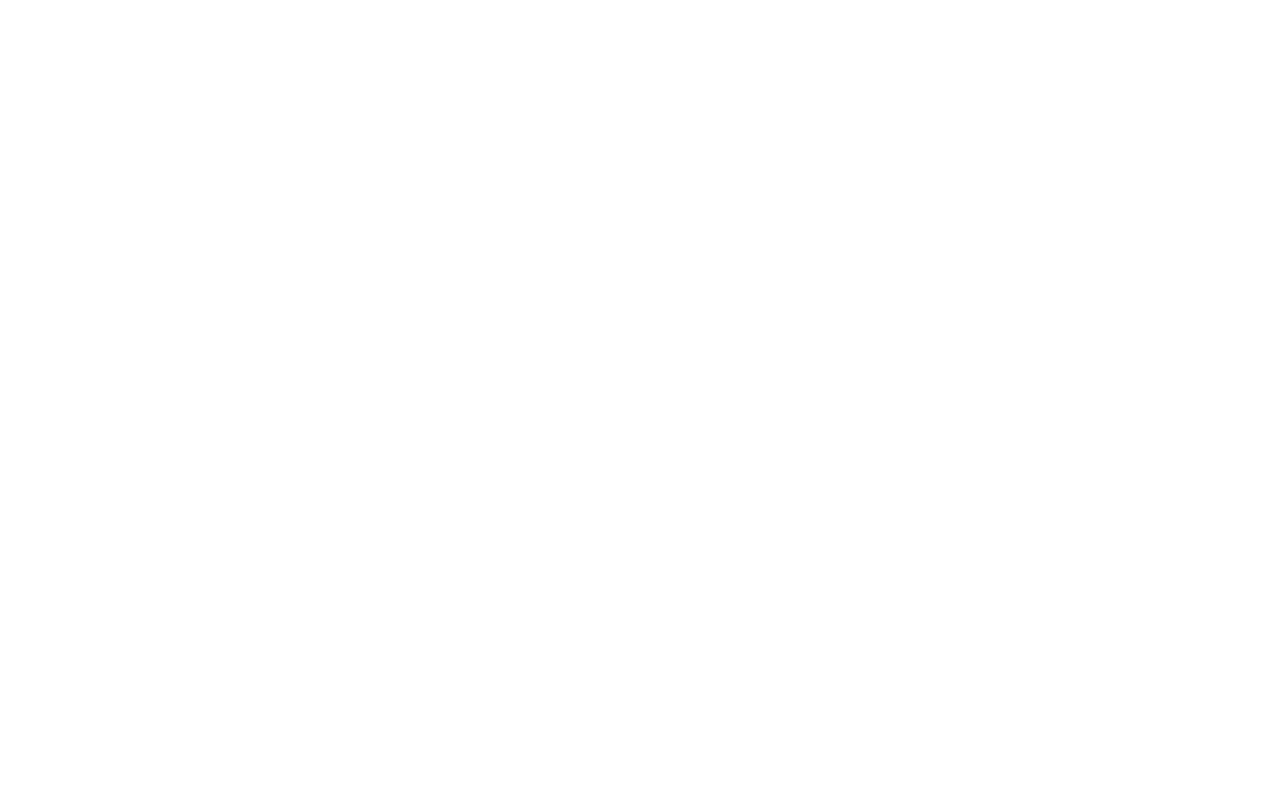
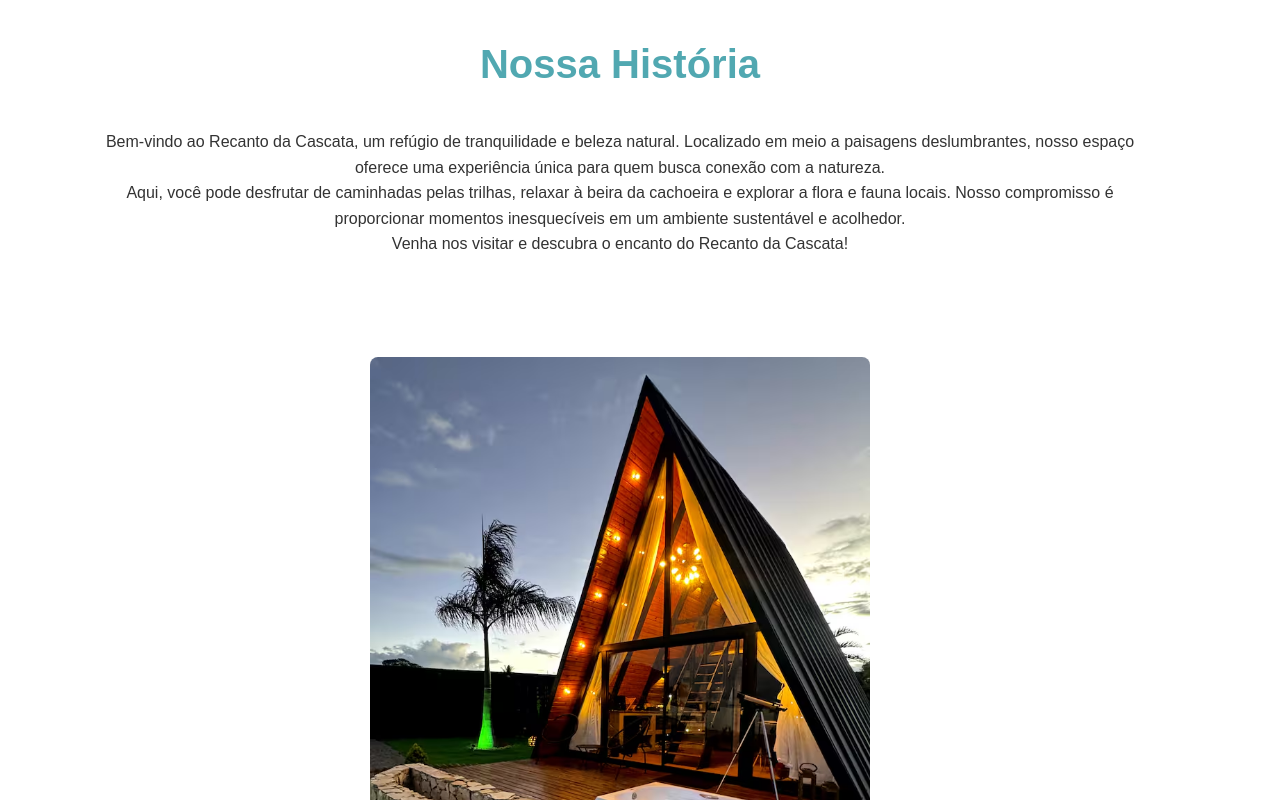
Before and after one commit to joaoeduardo2701/recanto-da-cascata, an Angular app: page / in a window 1280 px wide. Shown: the part 780-1580 px from the top of the page. Before the commit the page ends 800 px from the top, so only its background shows below. Built offline with nearby package versions, Linux system fonts and the light colour scheme.

Commit message:
section sobre finalizada

```diff
--- a/src/app/app.html
+++ b/src/app/app.html
@@ -1,2 +1,3 @@
 <app-navbar></app-navbar>
 <app-hero></app-hero>
+<app-sobre></app-sobre>
--- a/src/app/app.ts
+++ b/src/app/app.ts
@@ -1,10 +1,11 @@
 import { Component, signal } from '@angular/core';
 import { NavbarComponent } from "./components/navbar/navbar";
 import { Hero } from "./components/hero/hero";
+import { Sobre } from "./components/sobre/sobre";
 
 @Component({
   selector: 'app-root',
-  imports: [NavbarComponent, Hero],
+  imports: [NavbarComponent, Hero, Sobre],
   templateUrl: './app.html',
   styleUrl: './app.scss'
 })
--- /dev/null
+++ b/src/app/components/sobre/sobre.html
@@ -0,0 +1,20 @@
+<section class="sobre-container" id="sobre">
+  <div class="texto-container">
+    <h2>Nossa História</h2>
+    <p id="first">
+      Bem-vindo ao Recanto da Cascata, um refúgio de tranquilidade e beleza natural.
+      Localizado em meio a paisagens deslumbrantes, nosso espaço oferece uma experiência
+      única para quem busca conexão com a natureza.
+    </p>
+    <p>
+      Aqui, você pode desfrutar de caminhadas pelas trilhas, relaxar à beira da cachoeira
+      e explorar a flora e fauna locais. Nosso compromisso é proporcionar momentos
+      inesquecíveis em um ambiente sustentável e acolhedor.
+    </p>
+    <p>Venha nos visitar e descubra o encanto do Recanto da Cascata!</p>
+  </div>
+
+  <div class="imagem-container">
+    <img src="cabana-sobre.jpg" alt="Imagem de uma cabana no Cascata">
+  </div>
+</section>
--- /dev/null
+++ b/src/app/components/sobre/sobre.scss
@@ -0,0 +1,62 @@
+.sobre-container {
+  display: flex;
+  flex-direction: row;
+  align-items: center;
+  justify-content: center;
+  margin: 100px auto;
+  gap: 40px;
+  max-width: 1200px;
+
+  img {
+    width: 400px;
+    height: auto; // Garante que a proporção seja mantida
+    border-radius: 8px; // Sugestão visual opcional
+  }
+
+  @media (max-width: 1368px) {
+    flex-direction: column;
+    margin: 40px 20px;
+
+    img {
+      width: 100%; // No mobile, a imagem ocupa a largura disponível
+      max-width: 500px;
+    }
+  }
+}
+
+.texto-container {
+  padding: 60px 20px;
+  text-align: center;
+  display: flex;
+  justify-content: center;
+  flex-direction: column;
+  align-items: center;
+  max-width: 1100px;
+  margin: 0 auto;
+
+  h2 {
+    font-size: 2.5rem;
+    margin-bottom: 16px;
+    line-height: 1.2;
+    color: #51A8B1;
+
+    @media (max-width: 768px) {
+      font-size: 1.5rem;
+    }
+  }
+
+  p {
+    line-height: 1.6;
+    color: #333; // Uma cor escura para melhor leitura
+  }
+
+  #first {
+    margin-top: 25px;
+  }
+}
+
+.imagem-container {
+  display: flex;
+  justify-content: center;
+  align-items: center;
+}
```
Also changed, not shown: src/app/components/sobre/sobre.ts (added, +11 -0 lines), public/cabana-sobre.jpg (added).
